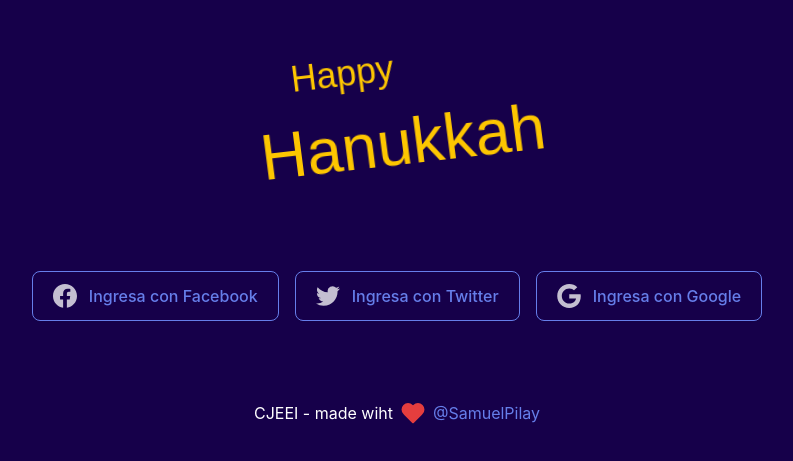
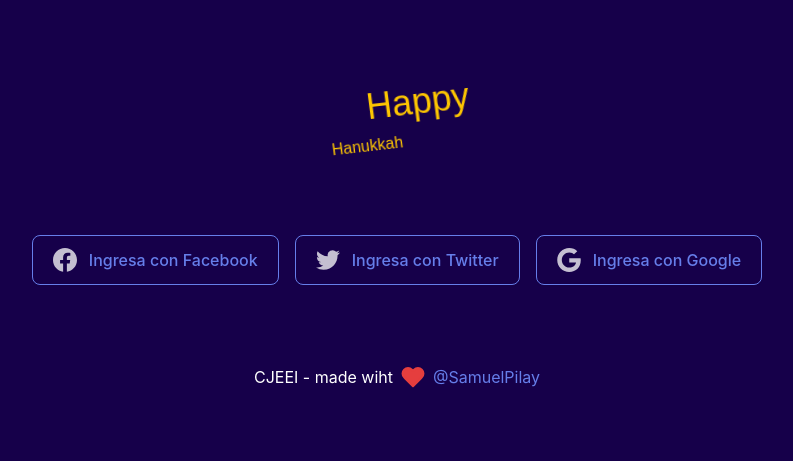
Before and after one commit to yhau1989/Happy-Hanukkah, a Next.js app in the folder hanukkah-site/: page / in a window 1280 px wide. Shown: the part 181-642 px from the top of the page, without its empty margins (243-1036 px from the left). Built offline with nearby package versions, Linux system fonts and the light colour scheme; no server answers.

Commit message:
test performance size

```diff
--- a/hanukkah-site/pages/index.js
+++ b/hanukkah-site/pages/index.js
@@ -32,7 +32,7 @@ export default function Home() {
 
           <div id="logo" width="381px" height="228px" className="flex flex-col pt-10 happyHanukkahTitle">
             <span width="200px" height="76px" className="pl-10 text-4xl">Happy</span>
-            <span width="369px" height="136px" className="text-5xl sm:text-6xl">Hanukkah</span>
+            <span width="369px" height="136px" className="text-6xl">Hanukkah</span>
           </div>
           <div id="access" className="w-full sm:w-auto flex-none flex flex-col-reverse sm:flex-row sm:items-start space-y-3 space-y-reverse sm:space-y-0 sm:space-x-4 mt-10 mx-auto xl:mx-0 p-10">
             <div id="login_facebook" width="241px" height="51px" className="cursor-pointer w-full sm:w-auto sm:flex-wrap sm:text-center md:inline-flex inline-flex items-center justify-center font-medium text-indigo-500 bg-opacity-75 group-hover:bg-opacity-0 rounded-lg shadow-sm group-hover:shadow-lg py-3 px-5 border border-indigo-500 border-opacity-10 transition duration-150 transform group-hover:-translate-y-0.5">
```
